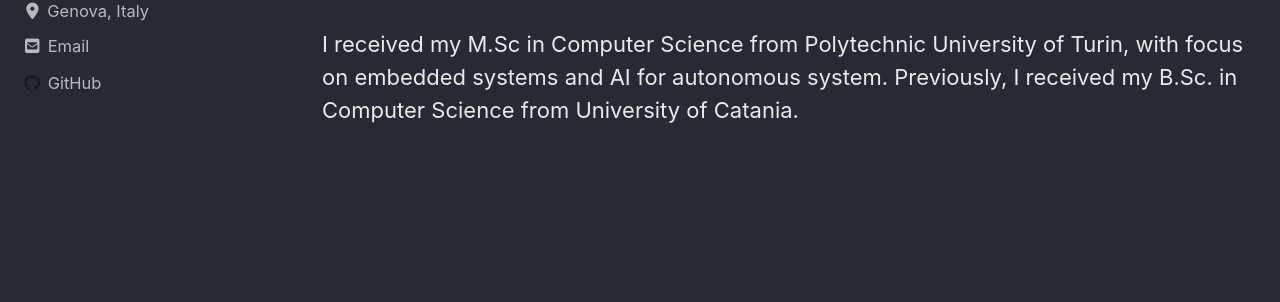
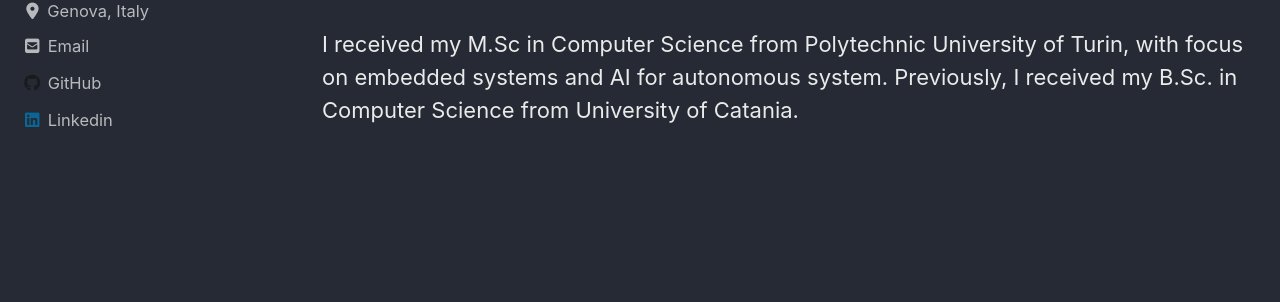
Before and after one commit to fcaponetto/fcaponetto.github.io, a Jekyll site: the page built from index.md, in a window 1280 px wide. Shown: the part 321-623 px from the top of the page. Built offline with Jekyll 4.4.1, drawn with Linux system fonts in a browser that asks for light colours; cached includes are drawn as plain includes; nearby versions of some CDN libraries; our own code applies the rules of GitHub Pages for plain Markdown files.

Commit message:
linkedin

```diff
--- a/_config.yml
+++ b/_config.yml
@@ -107,6 +107,9 @@ author:
     - label: "Instagram"
       icon: "fab fa-fw fa-instagram"
       # url: "https://instagram.com/"
+    - label: "Linkedin"
+      icon: "fab fa-fw fa-linkedin"
+      url: "https://www.linkedin.com/in/fernando-caponetto/"
 
 # Site Footer
 footer:
```
